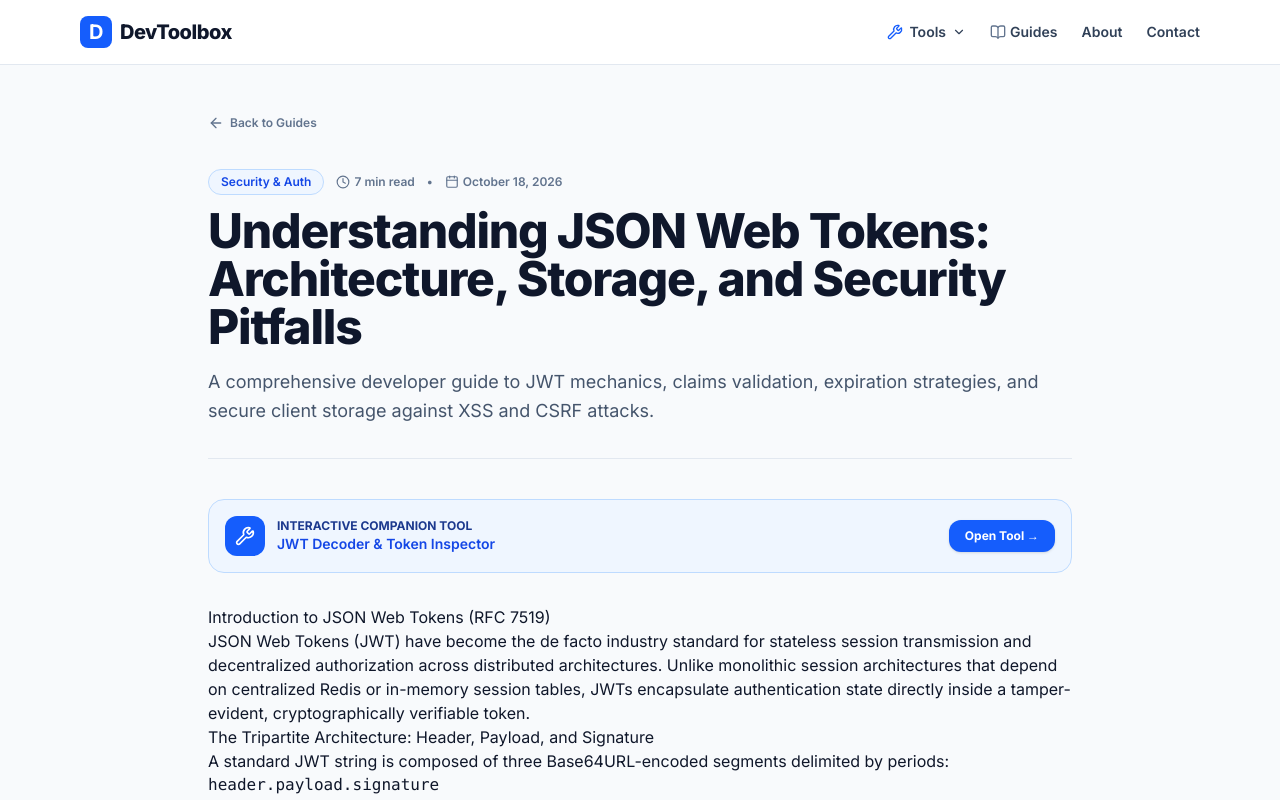
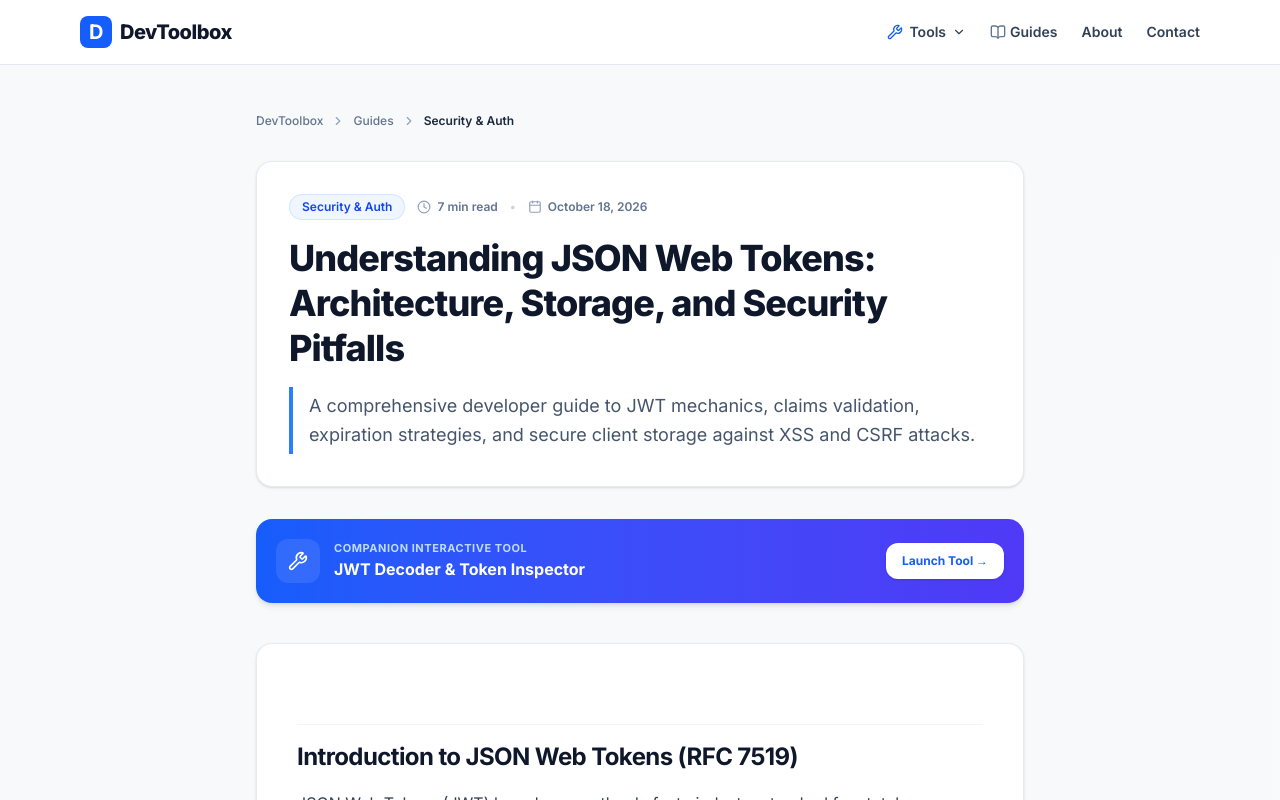
Before and after one commit to Luis-Alejandro-Navarro-Gutierrez/dev-toolbox, a Next.js app: page /guides/jwt-authentication-security-best-practices in a window 1280 px wide. Shown: the top 800 px of the page. Built offline with nearby package versions, Linux system fonts and the light colour scheme.

Commit message:
style: optimize guide typography, spacing and code block readability

```diff
--- a/app/guides/[slug]/page.tsx
+++ b/app/guides/[slug]/page.tsx
@@ -1,7 +1,7 @@
 import Link from "next/link";
 import { notFound } from "next/navigation";
 import { guides } from "@/lib/guidesData";
-import { ArrowLeft, Clock, Calendar, Wrench, ShieldCheck } from "lucide-react";
+import { ArrowLeft, Clock, Calendar, Wrench, ShieldCheck, ChevronRight } from "lucide-react";
 
 interface Props {
   params: Promise<{ slug: string }>;
@@ -24,6 +24,21 @@ export async function generateMetadata({ params }: Props) {
   };
 }
 
+const articleStyles = [
+  "bg-white border border-slate-200/80 rounded-2xl p-6 sm:p-10 shadow-sm",
+  "text-slate-700 leading-relaxed text-base font-normal",
+  "[&>h2]:text-2xl [&>h2]:font-bold [&>h2]:text-slate-900 [&>h2]:tracking-tight [&>h2]:mt-10 [&>h2]:mb-4 [&>h2]:pt-4 [&>h2]:border-t [&>h2]:border-slate-100",
+  "[&>h3]:text-lg [&>h3]:font-bold [&>h3]:text-slate-800 [&>h3]:mt-6 [&>h3]:mb-3",
+  "[&>p]:mb-5 [&>p]:leading-7",
+  "[&>ul]:list-disc [&>ul]:pl-6 [&>ul]:mb-6 [&>ul]:space-y-2.5",
+  "[&>ol]:list-decimal [&>ol]:pl-6 [&>ol]:mb-6 [&>ol]:space-y-2.5",
+  "[&>li]:leading-7",
+  "[&>pre]:bg-slate-900 [&>pre]:text-slate-100 [&>pre]:p-4 [&>pre]:rounded-xl [&>pre]:overflow-x-auto [&>pre]:my-6 [&>pre]:text-sm [&>pre]:font-mono [&>pre]:shadow-inner",
+  "[&>p>code]:bg-slate-100 [&>p>code]:text-blue-700 [&>p>code]:px-1.5 [&>p>code]:py-0.5 [&>p>code]:rounded-md [&>p>code]:font-mono [&>p>code]:text-sm",
+  "[&>li>code]:bg-slate-100 [&>li>code]:text-blue-700 [&>li>code]:px-1.5 [&>li>code]:py-0.5 [&>li>code]:rounded-md [&>li>code]:font-mono [&>li>code]:text-sm",
+  "[&>strong]:text-slate-900 [&>strong]:font-semibold",
+].join(" ");
+
 export default async function GuideDetailPage({ params }: Props) {
   const { slug } = await params;
   const guide = guides.find((g) => g.slug === slug);
@@ -33,74 +48,84 @@ export default async function GuideDetailPage({ params }: Props) {
   }
 
   return (
-    <div className="max-w-4xl mx-auto px-4 py-12">
-      <nav className="mb-8">
-        <Link
-          href="/guides"
-          className="inline-flex items-center gap-1.5 text-xs font-semibold text-slate-500 hover:text-blue-600 transition"
-        >
-          <ArrowLeft className="w-4 h-4" /> Back to Guides
-        </Link>
+    <main className="min-h-screen bg-slate-50/50 py-12 px-4 sm:px-6">
+      <div className="max-w-3xl mx-auto">
+        {/* Breadcrumbs */}
+        <nav className="flex items-center gap-2 text-xs font-medium text-slate-500 mb-8">
+          <Link href="/" className="hover:text-blue-600 transition">DevToolbox</Link>
+          <ChevronRight className="w-3.5 h-3.5 text-slate-400" />
+          <Link href="/guides" className="hover:text-blue-600 transition">Guides</Link>
+          <ChevronRight className="w-3.5 h-3.5 text-slate-400" />
+          <span className="text-slate-800 font-semibold truncate max-w-[200px] sm:max-w-xs">{guide.category}</span>
         </nav>
 
-      <header className="mb-10 pb-8 border-b border-slate-200">
-        <div className="flex items-center gap-3 text-xs font-semibold text-slate-500 mb-3">
-          <span className="px-3 py-1 bg-blue-50 text-blue-700 rounded-full border border-blue-200">
+        {/* Encabezado */}
+        <header className="bg-white border border-slate-200/80 rounded-2xl p-6 sm:p-8 shadow-sm mb-8">
+          <div className="flex flex-wrap items-center gap-3 text-xs font-semibold text-slate-500 mb-4">
+            <span className="px-3 py-1 bg-blue-50 text-blue-700 rounded-full border border-blue-200/60">
               {guide.category}
             </span>
-          <span className="flex items-center gap-1">
-            <Clock className="w-3.5 h-3.5" /> {guide.readTime}
+            <span className="flex items-center gap-1.5">
+              <Clock className="w-3.5 h-3.5 text-slate-400" /> {guide.readTime}
             </span>
-          <span>•</span>
-          <span className="flex items-center gap-1">
-            <Calendar className="w-3.5 h-3.5" /> {guide.date}
+            <span className="text-slate-300">•</span>
+            <span className="flex items-center gap-1.5">
+              <Calendar className="w-3.5 h-3.5 text-slate-400" /> {guide.date}
             </span>
           </div>
-        <h1 className="text-3xl md:text-5xl font-extrabold text-slate-900 tracking-tight mb-4">
+
+          <h1 className="text-2xl sm:text-4xl font-extrabold text-slate-900 tracking-tight leading-tight mb-4">
             {guide.title}
           </h1>
-        <p className="text-slate-600 text-base md:text-lg leading-relaxed">
+
+          <p className="text-slate-600 text-base sm:text-lg leading-relaxed border-l-4 border-blue-500 pl-4 py-1">
             {guide.description}
           </p>
         </header>
 
-      {/* Enlace directo a la herramienta interactiva */}
-      <div className="p-4 mb-8 bg-blue-50 border border-blue-200 rounded-2xl flex flex-col sm:flex-row items-start sm:items-center justify-between gap-4">
-        <div className="flex items-center gap-3">
-          <div className="p-2.5 bg-blue-600 text-white rounded-xl">
+        {/* Herramienta complementaria */}
+        <div className="p-5 mb-10 bg-gradient-to-r from-blue-600 to-indigo-600 rounded-2xl text-white shadow-md flex flex-col sm:flex-row items-start sm:items-center justify-between gap-4">
+          <div className="flex items-center gap-3.5">
+            <div className="p-3 bg-white/10 backdrop-blur-md rounded-xl text-white">
               <Wrench className="w-5 h-5" />
             </div>
             <div>
-            <div className="text-xs font-bold text-blue-900 uppercase">Interactive Companion Tool</div>
-            <div className="text-sm font-semibold text-blue-700">{guide.relatedTool.name}</div>
+              <div className="text-[11px] font-bold text-blue-200 uppercase tracking-wider">
+                Companion Interactive Tool
+              </div>
+              <div className="text-base font-bold text-white">
+                {guide.relatedTool.name}
+              </div>
             </div>
           </div>
           <Link
             href={guide.relatedTool.href}
-          className="px-4 py-2 bg-blue-600 hover:bg-blue-700 text-white text-xs font-bold rounded-xl transition shadow-sm whitespace-nowrap"
+            className="w-full sm:w-auto text-center px-4 py-2.5 bg-white text-blue-600 hover:bg-blue-50 text-xs font-bold rounded-xl transition shadow-sm whitespace-nowrap"
           >
-          Open Tool &rarr;
+            Launch Tool &rarr;
           </Link>
         </div>
 
-      {/* Contenido HTML del artículo */}
+        {/* Artículo con estilos inyectados de forma segura */}
         <article
-        className="prose prose-slate max-w-none prose-headings:font-bold prose-headings:text-slate-900 prose-p:leading-relaxed prose-pre:bg-slate-900 prose-pre:text-slate-100"
+          className={articleStyles}
           dangerouslySetInnerHTML={{ __html: guide.contentHtml }}
         />
 
-      <footer className="mt-16 pt-8 border-t border-slate-200 flex items-center justify-between">
-        <div className="flex items-center gap-2 text-xs font-semibold text-slate-500">
+        {/* Pie de página */}
+        <footer className="mt-8 p-6 bg-white border border-slate-200/80 rounded-2xl flex flex-col sm:flex-row items-center justify-between gap-4">
+          <div className="flex items-center gap-2 text-xs font-semibold text-slate-600">
             <ShieldCheck className="w-4 h-4 text-emerald-600" />
-          <span>Curated by DevToolbox Editorial Team</span>
+            <span>Peer-reviewed Engineering Documentation • DevToolbox</span>
           </div>
           <Link
             href="/guides"
-          className="text-xs font-bold text-blue-600 hover:text-blue-700"
+            className="text-xs font-bold text-blue-600 hover:text-blue-700 flex items-center gap-1"
           >
-          View all guides &rarr;
+            &larr; Explore all guides
           </Link>
         </footer>
       </div>
+    </main>
   );
 }
```
Lines whose indentation alone changed are shown as unchanged.
